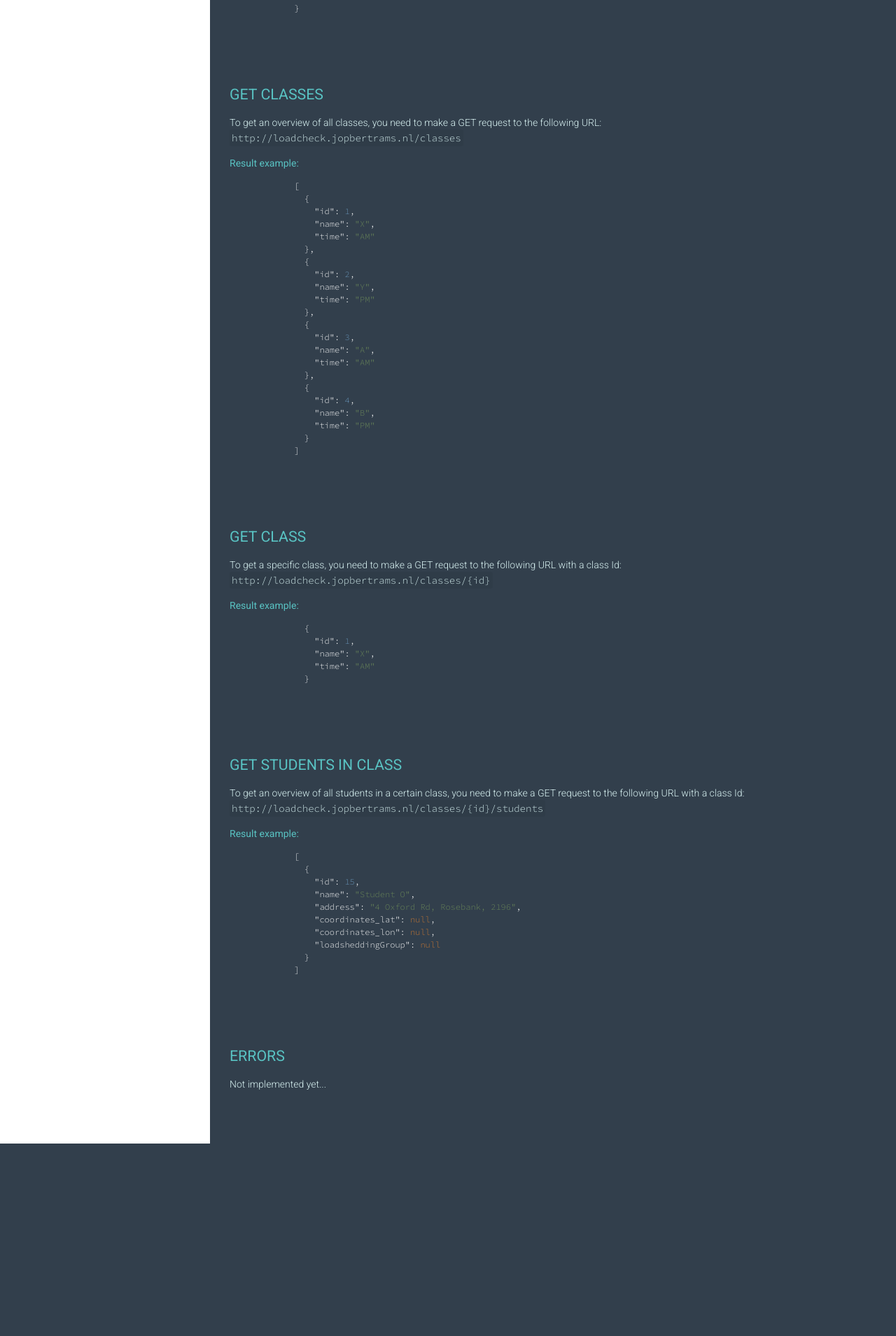
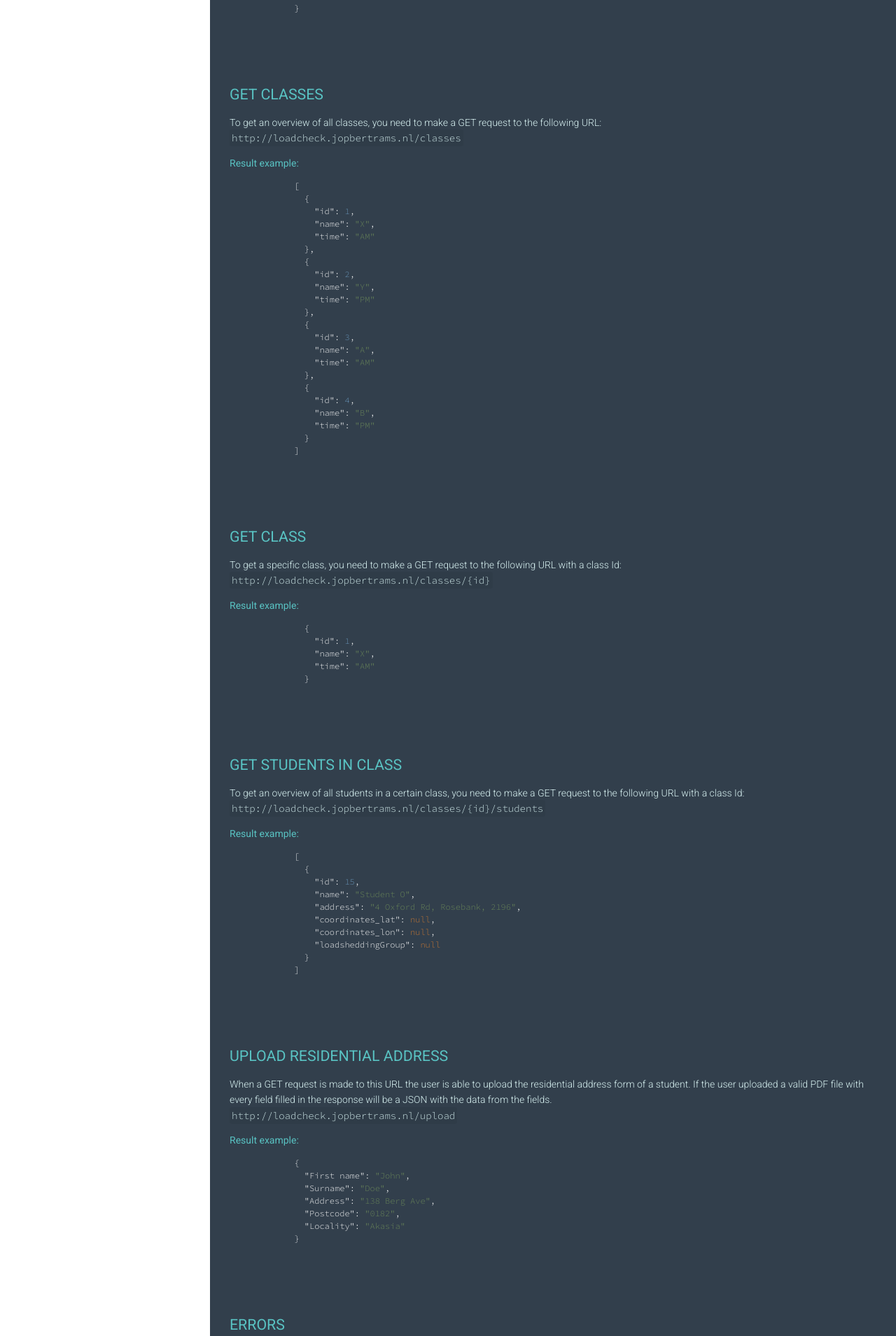
Before and after one commit to JopBertrams/LoadCheck, a Flask app: page / in a window 1280 px wide. Shown: the part 3011-4920 px from the top of the page at 70% size. Before the commit the page ends 4645 px from the top, so only its background shows below. Run offline with Flask 3, Linux system fonts and the light colour scheme; some libraries are stand-ins or nearby versions.

Commit message:
Page to upload residential address form

```diff
--- a/app.py
+++ b/app.py
@@ -1,12 +1,22 @@
 import os
-from flask import Flask, render_template
+from os.path import join, dirname, realpath
+from flask import *
 from flask_cors import CORS
+from fileinput import filename
+from werkzeug.utils import secure_filename
 import mysql.connector
 import requests
 import json
+from PyPDF2 import PdfReader
+
+
+UPLOAD_FOLDER = join(dirname(realpath(__file__)), 'uploads')
+ALLOWED_EXTENSIONS = {'pdf'}
 
 # Create Flask app
 app = Flask(__name__)
+app.config['UPLOAD_FOLDER'] = UPLOAD_FOLDER
+app.config['SECRET_KEY'] = 'mysecretkey'
 CORS(app)
 
 # Create MySQL connection
@@ -40,7 +50,6 @@
     cursor.execute("SELECT * FROM students WHERE id = %s;", (id,))
     student = cursor.fetchone()
     if student['loadsheddingGroup'] == None:
-        # TODO: Get loadshedding group from Eskom API and save to database
         return json.dumps(get_loadshedding_group(student), default=str)
     return json.dumps(student['loadsheddingGroup'], default=str)
 
@@ -79,7 +88,52 @@
     students = cursor.fetchall()
     return json.dumps(students, default=str)
 
+
+@app.route('/upload', methods=['GET', 'POST'])
+def upload_file():
+    if request.method == 'POST':
+        # Check if the post request has the file part
+        if 'file' not in request.files:
+            flash('No file part')
+            return redirect(request.url)
+        file = request.files['file']
+        # If the user does not select a file, the browser submits an empty file without a filename
+        if file.filename == '':
+            flash('No file selected, please select a file.')
+            return redirect(request.url)
+        # Check if the file is one of the allowed types/extensions
+        if not allowed_file(file.filename):
+            flash('That file extension is not allowed. Please upload a .pdf file.')
+        if file and allowed_file(file.filename):
+            filename = secure_filename(file.filename)
+            file.save(os.path.join(app.config['UPLOAD_FOLDER'], filename))
+            address = read_pdf(filename)
+            incomplete = not all(address.values())
+            if incomplete:
+                os.remove(os.path.join(app.config['UPLOAD_FOLDER'], filename))
+                flash('Please fill in all fields in the PDF.')
+                return redirect(request.url)
+            return json.dumps(address, default=str)
+
+    return render_template("upload.html")
+
+
+@app.route('/uploads/<name>')
+def download_file(name):
+    return send_from_directory(app.config["UPLOAD_FOLDER"], name)
+
 # Functions
+
+
+def read_pdf(filename):
+    reader = PdfReader(os.path.join(app.config['UPLOAD_FOLDER'], filename))
+    address = reader.get_form_text_fields()
+    return address
+
+
+def allowed_file(filename):
+    return '.' in filename and \
+           filename.rsplit('.', 1)[1].lower() in ALLOWED_EXTENSIONS
 
 
 def get_loadshedding_group(student):
--- a/templates/index.html
+++ b/templates/index.html
@@ -45,8 +45,8 @@
       </div>
       <div class="content-menu">
         <div class="content-infos">
-          <div class="info"><b>Version:</b> 1.0.0</div>
-          <div class="info"><b>Last Updated:</b> 26th Mar, 2023</div>
+          <div class="info"><b>Version:</b> 1.0.1</div>
+          <div class="info"><b>Last Updated:</b> 20th Apr, 2023</div>
         </div>
         <ul>
           <li class="scroll-to-link" data-target="content-get-started">
@@ -81,6 +81,9 @@
             data-target="content-get-students-in-class"
           >
             <a>Get students in class</a>
+          </li>
+          <li class="scroll-to-link" data-target="content-upload">
+            <a>Upload residential address</a>
           </li>
           <li class="scroll-to-link" data-target="content-errors">
             <a>Errors</a>
@@ -366,6 +369,29 @@
             ]
           </code></pre>
         </div>
+        <div class="overflow-hidden content-section" id="content-upload">
+          <h2>upload residential address</h2>
+          <p>
+            When a GET request is made to this URL the user is able to upload
+            the residential address form of a student. If the user uploaded a
+            valid PDF file with every field filled in the response will be a
+            JSON with the data from the fields.<br />
+            <code class="higlighted break-word"
+              >http://loadcheck.jopbertrams.nl/upload</code
+            >
+          </p>
+          <h4>Result example:</h4>
+          <br />
+          <pre><code class="json">
+            {
+              "First name": "John",
+              "Surname": "Doe",
+              "Address": "138 Berg Ave",
+              "Postcode": "0182",
+              "Locality": "Akasia"
+            }
+          </code></pre>
+        </div>
         <div class="overflow-hidden content-section" id="content-errors">
           <h2>Errors</h2>
           <p>Not implemented yet...</p>
```
Also changed, not shown: static/js/script.js (+0 -39 lines), templates/upload.html (added, +41 -0 lines), 1 other file.
